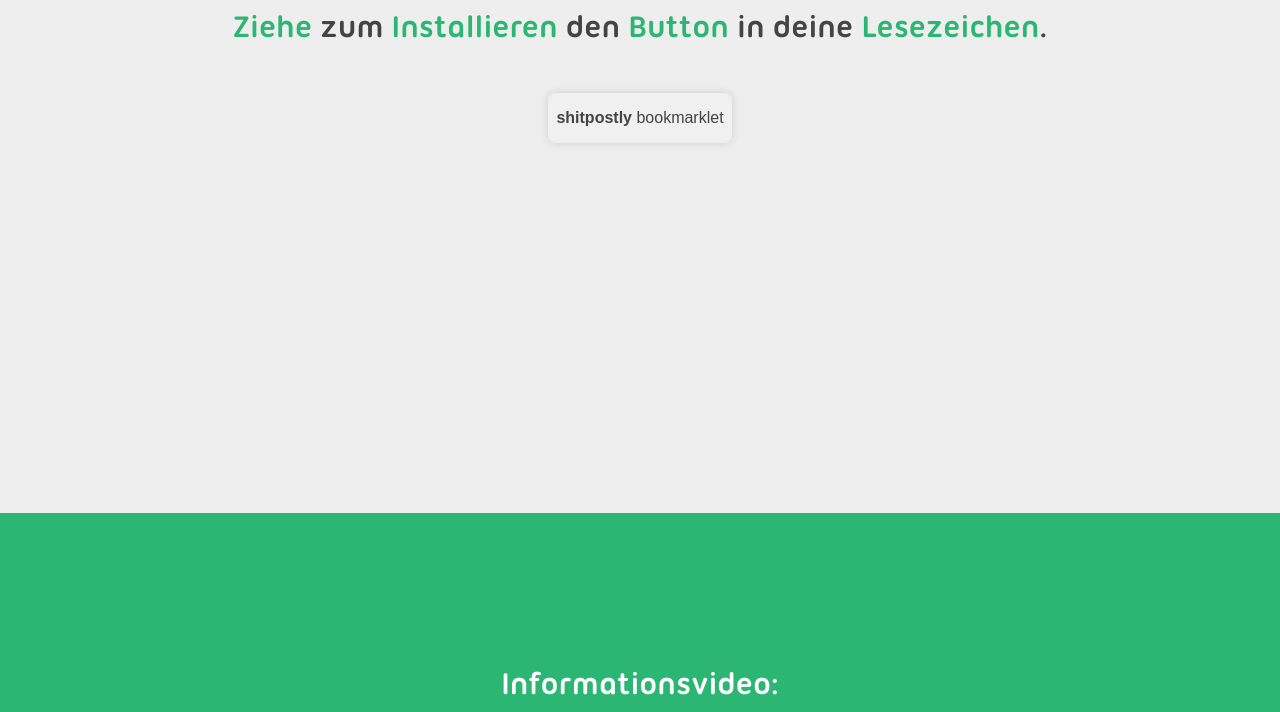
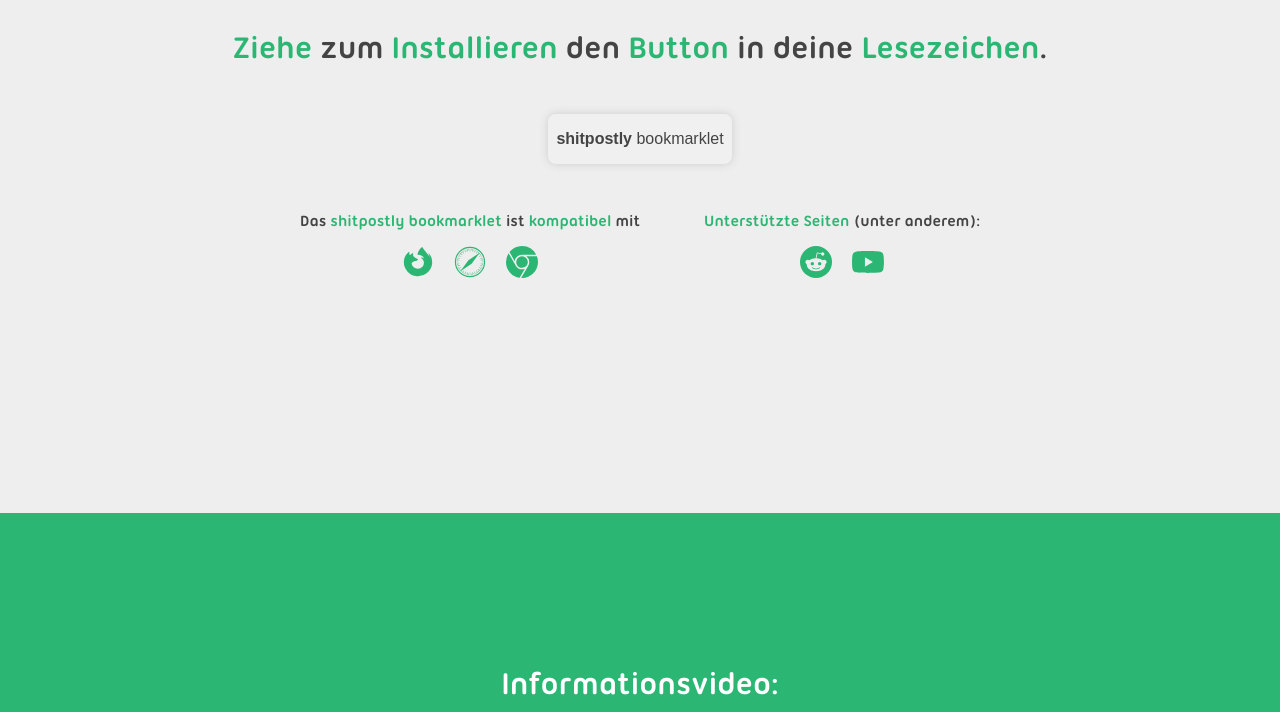
Before and after one commit to shitpostly/shitpostly.github.io, a plain HTML site: page index.html in a window 1280 px wide. Shown: the part 1087-1799 px from the top of the page. Drawn offline with Linux system fonts and the light colour scheme.

Commit message:
even more fixes

```diff
--- a/assets/css/index.css
+++ b/assets/css/index.css
@@ -162,9 +162,32 @@ b {
 }
 
 .install .button {
-  margin-top: 2rem;
-  margin-bottom: 10rem;
+  margin: 2rem 0;
 }
+
+.install .compatibility {
+  text-align: center;
+  font-size: 1rem;
+  display: flex;
+}
+
+.install .compatibility .browsers, .install .compatibility .sites {
+  margin: 0 2rem;
+}
+
+.install .compatibility .browser, .install .compatibility .site {
+  display: inline-block;
+  width: 2rem;
+  height: 2rem;
+  margin: 0 .5rem;
+  background-repeat: no-repeat;
+  background-position: center;
+}
+.install .compatibility .browser-firefox { background-image: url('../graphics/browser-firefox.svg') }
+.install .compatibility .browser-safari { background-image: url('../graphics/browser-safari.svg') }
+.install .compatibility .browser-chrome { background-image: url('../graphics/browser-chrome.svg') }
+.install .compatibility .site-reddit { background-image: url('../graphics/site-reddit.svg') }
+.install .compatibility .site-youtube { background-image: url('../graphics/site-youtube.svg') }
 
 .spot {
   position: relative;
--- a/index.html
+++ b/index.html
@@ -23,6 +23,19 @@
       <p><b>shitpostly</b> ist aktuell nur als <b>bookmarklet</b> verfügbar.</p>
       <p><b>Ziehe</b> zum <b>Installieren</b> den <b>Button</b> in deine <b>Lesezeichen</b>.</p>
       <a href="javascript:alert('shitpostly placeholder')" class="button bookmarklet-button"><b>shitpostly</b> bookmarklet</a>
+      <div class="compatibility">
+        <div class="browsers">
+          <p>Das <b>shitpostly bookmarklet</b> ist <b>kompatibel</b> mit</p>
+          <div class="browser browser-firefox"></div>
+          <div class="browser browser-safari"></div>
+          <div class="browser browser-chrome"></div>
+        </div>
+        <div class="sites">
+          <p><b>Unterstützte Seiten</b> (unter anderem):</p>
+          <a href="https://reddit.com/" class="site site-reddit" title="wird nur im Markdown-Modus unterstützt"></a>
+          <a href="https://youtube.com/" class="site site-youtube"></a>
+        </div>
+      </div>
     </div>
     <div class="spot">
       <div class="video-label">Informationsvideo:</div>
```
Also changed, not shown: assets/graphics/browser-chrome.svg (added), assets/graphics/browser-firefox.svg (added), assets/graphics/browser-safari-alt.svg (added), assets/graphics/browser-safari.svg (added), assets/graphics/site-reddit.svg (added), assets/graphics/site-youtube.svg (added).
